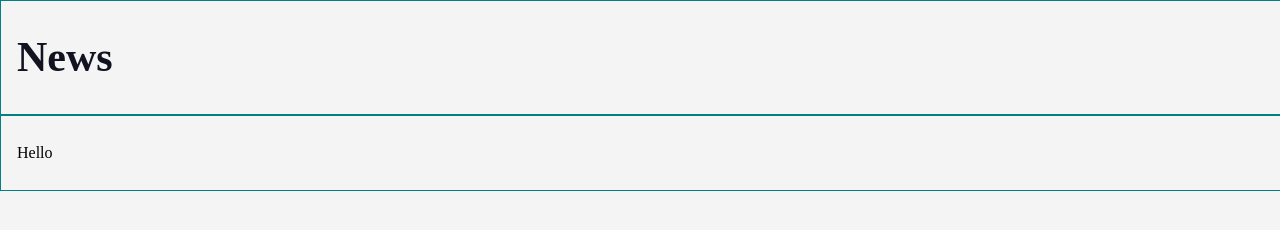
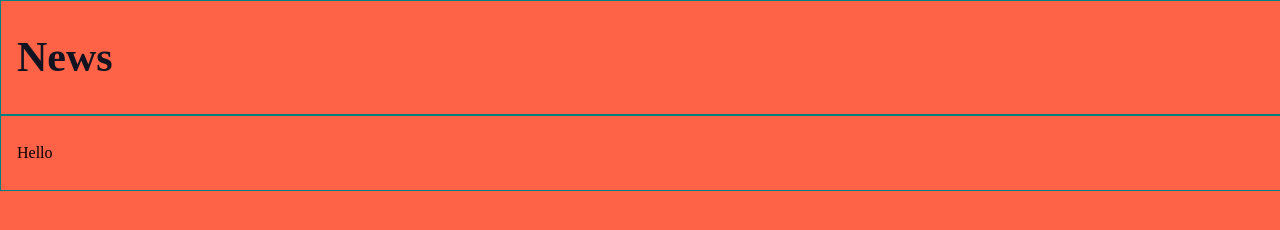
Before and after one commit to UA-Viktor/News, a website built with Parcel: page src/index.html in a window 1280 px wide. Built offline with nearby package versions, Linux system fonts and the light colour scheme.

Commit message:
Update _body.scss

```diff
--- a/src/sass/components/_body.scss
+++ b/src/sass/components/_body.scss
@@ -6,11 +6,11 @@ body {
     }
 
     @media screen and (min-width: $tablet) {
-    // background-color: yellow;
+    background-color: yellow;
     }
 
     @media screen and (min-width: $desktop) {
-    // background-color: tomato;
+    background-color: tomato;
     }
 }
 
```
